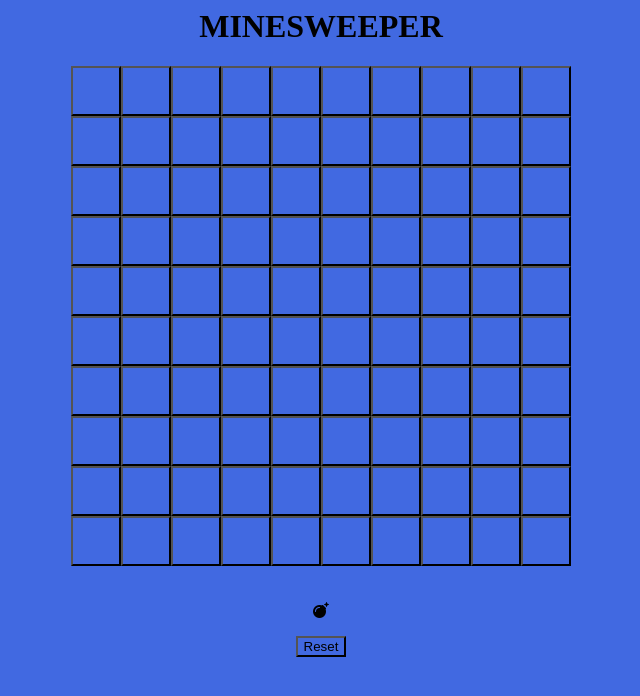
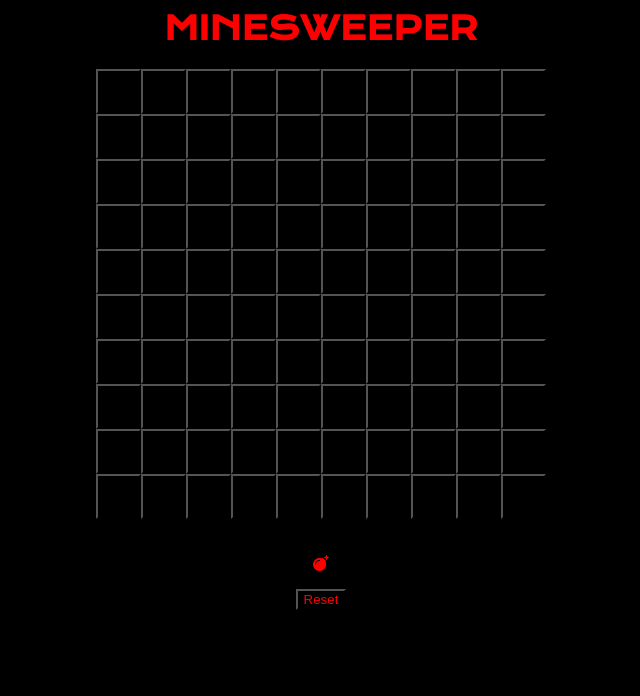
Before and after one commit to Sophieszd/minesweeper, a plain HTML site: page index.html in a window 1280 px wide. Shown: the whole page, without its empty margins (319-959 px from the left). Drawn offline with nearby package versions, Linux system fonts and the light colour scheme.

Commit message:
background update

```diff
--- a/app.js
+++ b/app.js
@@ -2,21 +2,19 @@ window.onload = () => {
 
     let mines = []
     const $button = $('.grid');
-    // const $bomb = document.querySelectorAll('#bomb');
     const bomb = `<i class="fas fa-bomb" id="bomb"></i>`;
 
     for (let i = 0; i < 100; i++) {
 
-        const $newButton = $('<button></button>');
-            $('#container').append($newButton).html();
-            // $('.grid').append($newButton).html();
+        const $newButton = $('<button class="grid"></button>');
+            $('#container').append($newButton);
 
     }
 
     const createRandomMine = () => {
-        const randomMine = Math.floor(Math.random()*32);
+        const randomMine = Math.floor(Math.random()*100);
 
-        if(mines.indexOf(randomMine) !== -1){
+        if(mines.indexOf(randomMine) !== -1) {
             return createRandomMine();
         }
 
@@ -25,16 +23,17 @@ window.onload = () => {
         console.log(mines);
     }
 
-    for (let i = 0; i < 8; i++) {
+    for (let i = 0; i < 10; i++) {
         createRandomMine();
     }
 
+    $button.one('click', event => {
+        if(randomMine.hasClass("bomb")) {
+            // $('.grid').html("bomb");
+            // $('.grid').append($(event.target).html(bomb));
 
-
-    $button.one('click', event => {
-        if(mines.hasClass("bomb")) {
-            $('.grid').html("bomb");
-
+            $('.grid').$(event.target).html(bomb);
+            console.log()
         }
 
     })
--- a/index.html
+++ b/index.html
@@ -9,6 +9,7 @@
     crossorigin="anonymous"></script>
     <link rel="stylesheet" href="style.css">
     <script src="https://kit.fontawesome.com/8820d1ac2e.js" crossorigin="anonymous"></script>
+    <link href="https://fonts.googleapis.com/css?family=Krona+One&display=swap" rel="stylesheet">
     <title>Minesweeper</title>
 </head>
 <body>
--- a/style.css
+++ b/style.css
@@ -1,14 +1,31 @@
 * {
-    background-color: royalblue;
+    background-color: black;
     text-align: center;
+}
+
+h1 {
+    color: red;
+    font-family: 'Krona One', sans-serif;
+}
+
+button {
+    color: red;
 }
 
 #container {
     display: grid;
     margin: auto;
-    height: 500px;
-    width: 500px;
+    height: 450px;
+    width: 450px;
     grid-template-rows: 1fr 1fr 1fr 1fr 1fr 1fr 1fr 1fr 1fr 1fr ;
     grid-template-columns: 1fr 1fr 1fr 1fr 1fr 1fr 1fr 1fr 1fr 1fr;
 
 }
+
+#bomb {
+    color: red;
+}
+
+/* .grid {
+    border: yellow;
+} */
```
